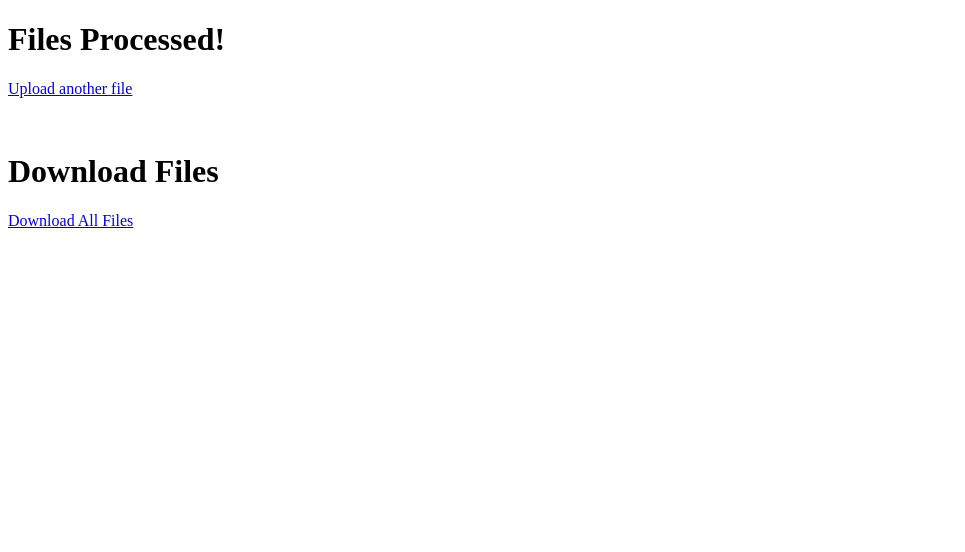
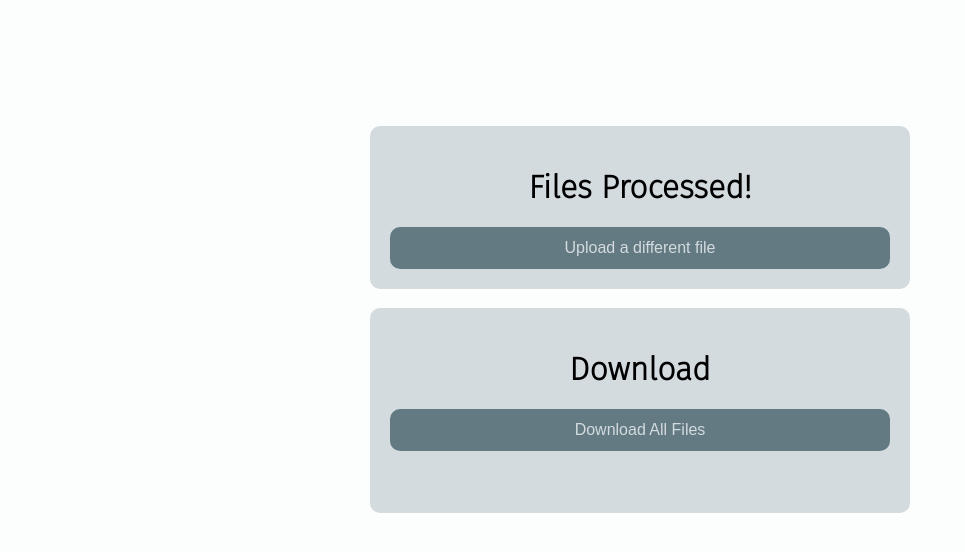
Before and after one commit to walkerad03/Platform-2-Envoy, a Flask app: template templates/upload.html in a window 1280 px wide. Shown: the top 552 px of the page, without its empty margins (0-965 px from the left). Run offline with Flask 3, Linux system fonts and the light colour scheme; the template is opened without the code that fills it, so the values that code supplies are empty.

Commit message:
Revamped download page

```diff
--- a/static/main.css
+++ b/static/main.css
@@ -29,12 +29,14 @@ input {
 
 input[type=submit] {
     background-color: var(--accent);
+    color: var(--secondary);
     border: none;
     border-radius: 10px;
 }
 
 input[type=submit]:hover {
     background-color: var(--primary);
+    color: var(--text);
     cursor: pointer;
 }
 
@@ -50,6 +52,7 @@ input[type=submit]:hover {
     padding: 20px;
     border-radius: 10px;
     max-width: 500px;
+    width: 50%;
     margin: auto;
 }
 
--- /dev/null
+++ b/static/upload.css
@@ -0,0 +1,75 @@
+:root {
+    --text: #090b0c;
+    --background: #fcfdfd;
+    --primary: #a1e5ff;
+    --secondary: #d3dbde;
+    --accent: #637a83;
+    font-family: 'Fira Sans', sans-serif;
+}
+
+body {
+    background-color: var(--background);
+}
+
+h1 {
+    text-align: center;
+}
+
+.main-container {
+    height: 100%;
+    margin-top: 10%;
+    padding: 0px 0px;
+}
+
+.header-container {
+    background-color: var(--secondary);
+    padding: 20px;
+    border-radius: 10px;
+    max-width: 500px;
+    width: 50%;
+    margin: auto;
+}
+
+.download-container {
+    background-color: var(--secondary);
+    padding: 20px;
+    border-radius: 10px;
+    max-width: 500px;
+    width: 50%;
+    margin: auto;
+}
+
+button {
+    width: 100%;
+    display: inline-block;
+    padding: 12px 20px;
+    color: var(--secondary);
+    font-size: medium;
+}
+
+button {
+    background-color: var(--accent);
+    border: none;
+    border-radius: 10px;
+}
+
+button:hover {
+    background-color: var(--primary);
+    color: var(--text);
+    cursor: pointer;
+}
+
+
+ul {
+    list-style-type: none;
+    padding-top: 10px;
+}
+
+a {
+    text-decoration: none;
+    color: var(--text);
+}
+
+a:hover {
+    color: var(--accent);
+}
--- a/templates/index.html
+++ b/templates/index.html
@@ -12,7 +12,7 @@
         <h1>File Upload</h1>
         <div class="form-container">
             <form action="/upload" method="post" enctype="multipart/form-data">
-                <label for="fileUpload">Select a File</label>
+                <label for="fileUpload">Select a File (.xlsx)</label>
                 <input type="file" name="file" id="fileUpload" required="required" multiple>
                 <hr>
                 <input type="submit">
--- a/templates/upload.html
+++ b/templates/upload.html
@@ -2,17 +2,33 @@
 <html>
 <head>
     <title>File Uploaded</title>
+    <link rel="stylesheet" href="/static/upload.css">
+    <link rel="preconnect" href="https://fonts.googleapis.com">
+    <link rel="preconnect" href="https://fonts.gstatic.com" crossorigin>
+    <link href="https://fonts.googleapis.com/css2?family=Fira+Sans:wght@200&display=swap" rel="stylesheet">
+    <script>
+        function downloadAllFiles() {
+            var url = "{{ url_for('download_all_csv', filenames=csv_files) }}";
+            window.location.href = url;
+        }
+    </script>
 </head>
 <body>
+    <div class="main-container">
+        <div class="header-container">
             <h1>Files Processed!</h1>
-    <p><a href="/">Upload another file</a></p>
+            <button onclick="document.location='/'">Upload a different file</button>
+        </div>
         <br>
-    <h1>Download Files</h1>
+        <div class="download-container">
+            <h1>Download</h1>
+            <button onclick="downloadAllFiles()">Download All Files</button>
             <ul>
                 {% for csv_file in csv_files %}
                 <li><a href="{{ url_for('download', file_path=csv_file) }}">{{ csv_file }}</a></li>
             {% endfor %}
             </ul>
-    <a href="{{ url_for('download_all_csv', filenames=csv_files) }}">Download All Files</a>
+        </div>
+    </div>
 </body>
 </html>
```
Lines whose indentation alone changed are shown as unchanged.
